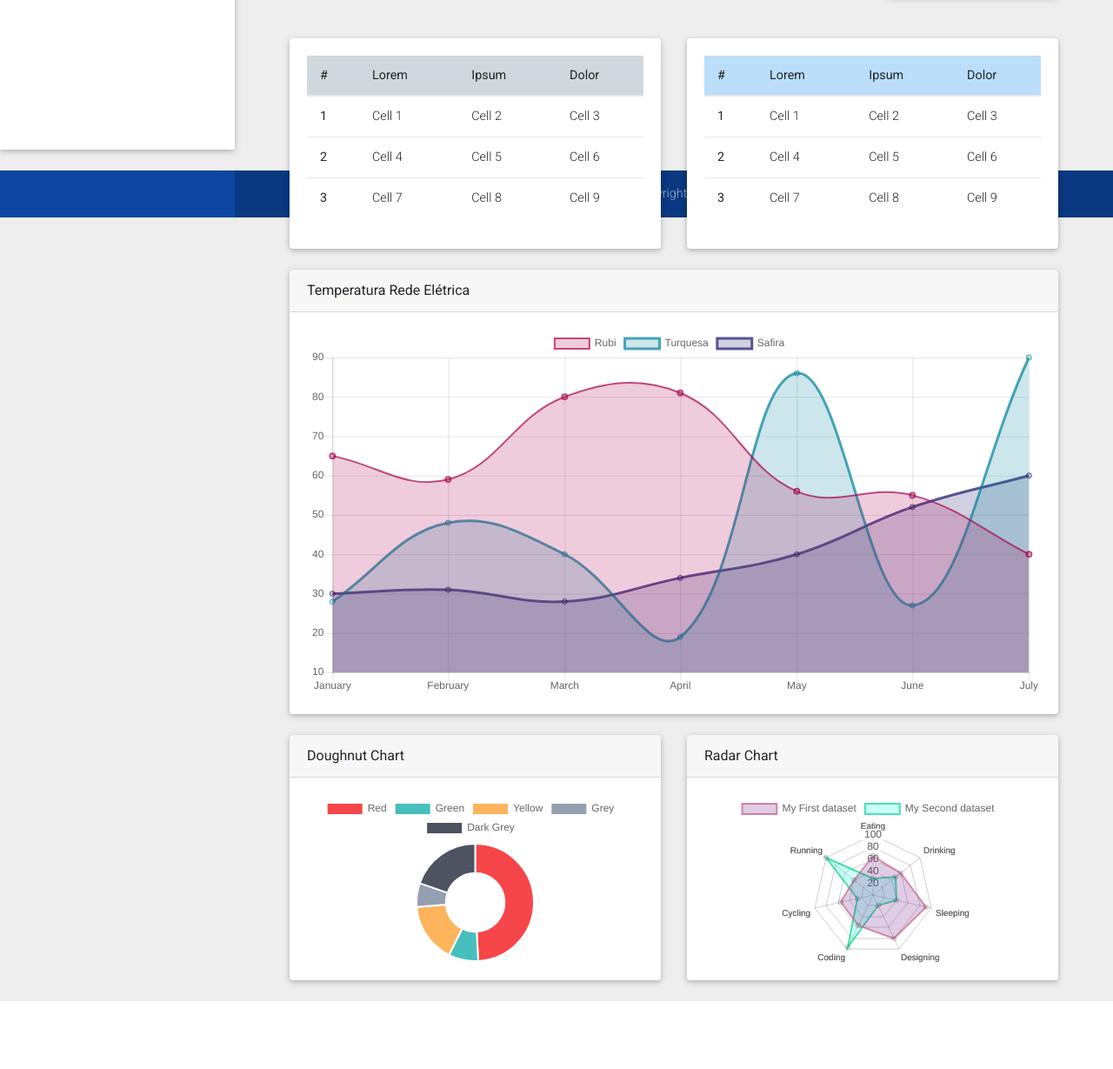
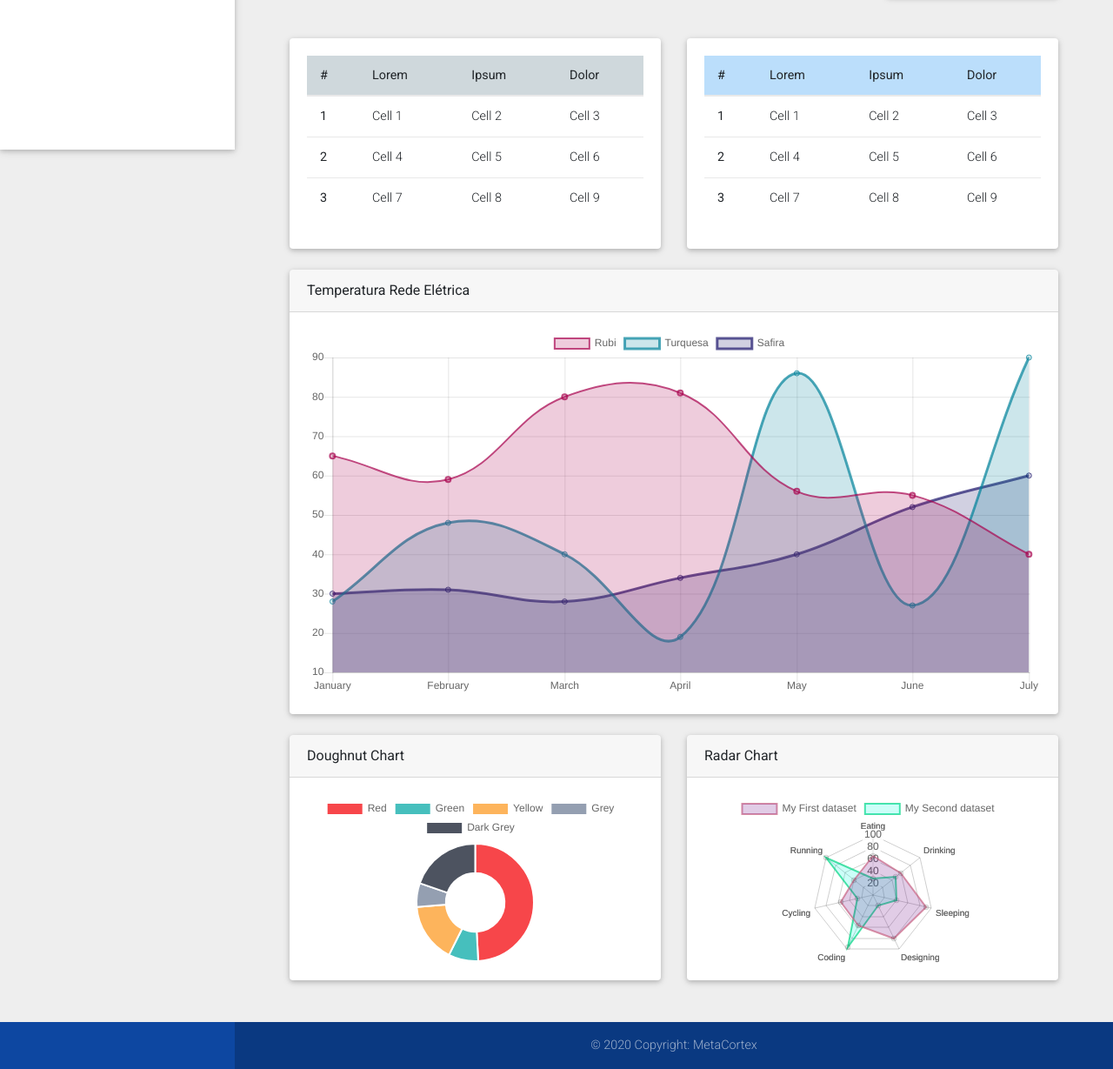
Before and after one commit to williansVarela/cptm-challenge, a Django app: page / in a window 1280 px wide. Shown: the part 628-1857 px from the top of the page at 87% size. Before the commit the page ends 1779 px from the top, so only its background shows below. Run offline with Django 3.2, Linux system fonts and the light colour scheme; the visitor is signed in with stand-in values (Sample User, id 1); some libraries are stand-ins or nearby versions.

Commit message:
fix footer position

```diff
--- a/core/static/css/styles.css
+++ b/core/static/css/styles.css
@@ -1,9 +1,15 @@
 .sidebar-fixed{height:100vh;width:270px;-webkit-box-shadow:0 2px 5px 0 rgba(0,0,0,.16),0 2px 10px 0 rgba(0,0,0,.12);box-shadow:0 2px 5px 0 rgba(0,0,0,.16),0 2px 10px 0 rgba(0,0,0,.12);z-index:1050;background-color:#fff;padding:0 1.5rem 1.5rem}.sidebar-fixed .list-group .active{-webkit-box-shadow:0 2px 5px 0 rgba(0,0,0,.16),0 2px 10px 0 rgba(0,0,0,.12);box-shadow:0 2px 5px 0 rgba(0,0,0,.16),0 2px 10px 0 rgba(0,0,0,.12);-webkit-border-radius:5px;border-radius:5px}.sidebar-fixed .logo-wrapper{padding:2.5rem}.sidebar-fixed .logo-wrapper img{max-height:50px}@media (min-width:1200px){.navbar,.page-footer,main{padding-left:270px}}@media (max-width:1199.98px){.sidebar-fixed{display:none}}
 
 .container-for-admin, html, body, main {
-	height: 100%;
 	background-color: #eee!important;
+	min-height: 100vh;
 }
+
+footer {
+	clear: both;
+    position: relative;
+}
+
 
 .map-container{
 overflow:hidden;
--- a/core/templates/core/base.html
+++ b/core/templates/core/base.html
@@ -94,18 +94,22 @@
             </header>
             <!--Main Navigation-->
 
+            <!--Main layout-->
+            <main class="pt-5 mx-lg-5">
+                <div class="container-fluid mt-5">
                     {% block content %}
                     {% endblock %}
+                </div>
+            </main>
+            <!--Main layout-->
 
             <!--Footer-->
             <footer class="page-footer text-center font-small primary-color-dark darken-2 mt-4 wow fadeIn">
-
                 <!--Copyright-->
                 <div class="footer-copyright py-3">
                     © 2020 Copyright: MetaCortex
                 </div>
                 <!--/.Copyright-->
-
             </footer>
             <!--/.Footer-->
         </div>
--- a/core/templates/core/index.html
+++ b/core/templates/core/index.html
@@ -2,11 +2,6 @@
 {% load static %}
 
 {% block content %}
-
-  <!--Main layout-->
-  <main class="pt-5 mx-lg-5">
-    <div class="container-fluid mt-5">
-
       <!-- Heading -->
       <div class="card mb-4 wow fadeIn">
 
@@ -283,8 +278,4 @@
       </div>
       <!--Grid row-->
 
-    </div>
-  </main>
-  <!--Main layout-->
-
 {% endblock %}
```
Also changed, not shown: core/templates/core/base_crispy_form.html (+3 -4 lines). Lines whose indentation alone changed are shown as unchanged.
